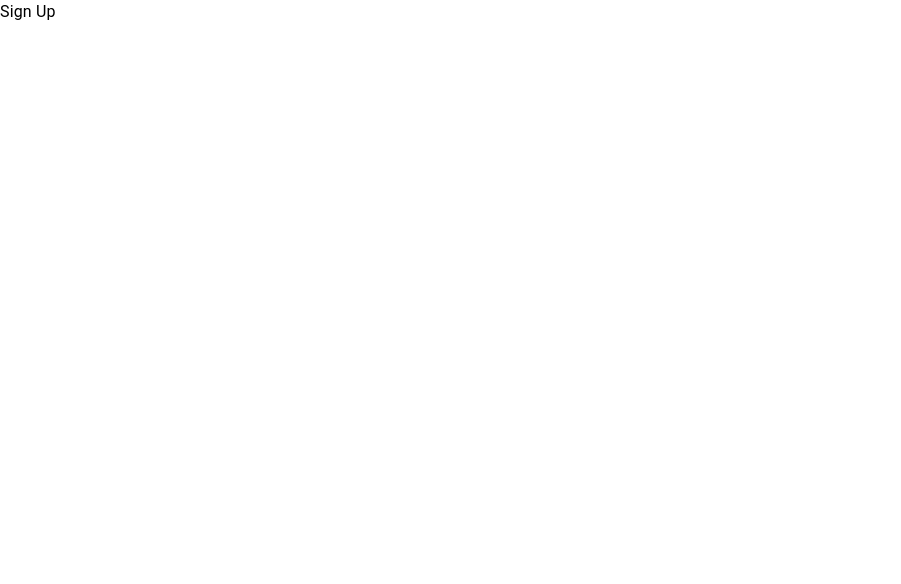
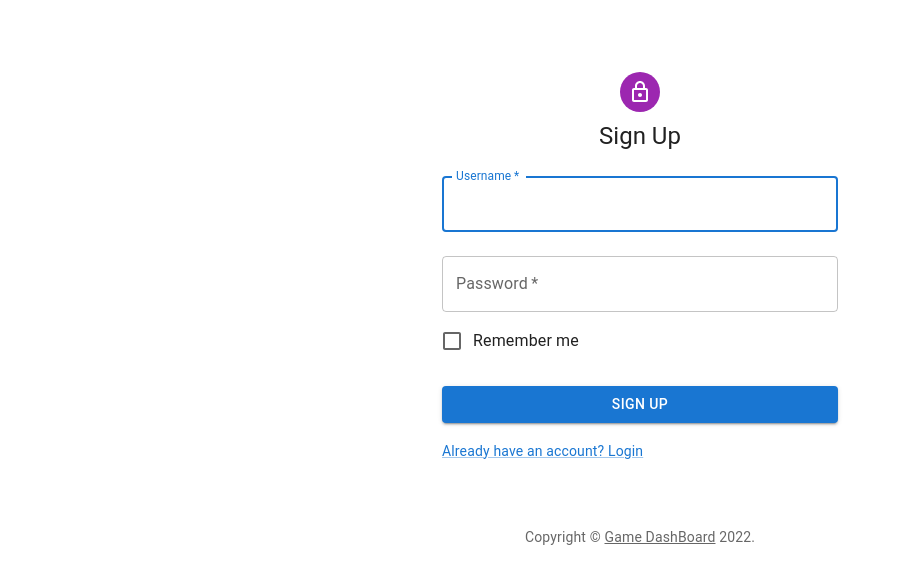
Before and after one commit to Madhur20/BoardGamesDashBoard, a Next.js app in the folder client/: page /signup in a window 1280 px wide. Shown: the top 584 px of the page, without its empty margins (0-901 px from the left). Built offline with nearby package versions, Linux system fonts and the light colour scheme.

Commit message:
Setting Up Login and Sign Up

```diff
--- a/client/pages/signup.tsx
+++ b/client/pages/signup.tsx
@@ -1,13 +1,107 @@
-import { Typography } from '@mui/material';
 import { NextPage } from 'next';
 import React from 'react';
+import Avatar from '@mui/material/Avatar';
+import Button from '@mui/material/Button';
+import CssBaseline from '@mui/material/CssBaseline';
+import TextField from '@mui/material/TextField';
+import FormControlLabel from '@mui/material/FormControlLabel';
+import Checkbox from '@mui/material/Checkbox';
+import Link from '@mui/material/Link';
+import Grid from '@mui/material/Grid';
+import Box from '@mui/material/Box';
+import LockOutlinedIcon from '@mui/icons-material/LockOutlined';
+import Typography from '@mui/material/Typography';
+import Container from '@mui/material/Container';
+import { createTheme, ThemeProvider } from '@mui/material/styles';
+
+function Copyright(props: any) {
+  return (
+    <Typography variant="body2" color="text.secondary" align="center" {...props}>
+      {'Copyright © '}
+      <Link color="inherit" href="https://mui.com/">
+        Game DashBoard
+      </Link>{' '}
+      {new Date().getFullYear()}
+      {'.'}
+    </Typography>
+  );
+}
+
+const theme = createTheme();
 
 const signup: NextPage = () => {
-    return (
-        <div>
-            <Typography>Sign Up</Typography>
-        </div>
-    )
-}
+    const handleSubmit = (event: React.FormEvent<HTMLFormElement>) => {
+        event.preventDefault();
+        const data = new FormData(event.currentTarget);
+        console.log({
+          email: data.get('username'),
+          password: data.get('password'),
+        });
+      };
+
+      return (
+        <ThemeProvider theme={theme}>
+          <Container component="main" maxWidth="xs">
+            <CssBaseline />
+            <Box
+              sx={{
+              marginTop: 8,
+              display: 'flex',
+              flexDirection: 'column',
+              alignItems: 'center',
+              }}
+            >
+            <Avatar sx={{ m: 1, bgcolor: 'secondary.main' }}>
+              <LockOutlinedIcon />
+            </Avatar>
+            <Typography component="h1" variant="h5">
+              Sign Up
+            </Typography>
+            <Box component="form" onSubmit={handleSubmit} noValidate sx={{ mt: 1 }}>
+              <TextField
+                margin="normal"
+                required
+                fullWidth
+                id="username"
+                label="Username"
+                name="username"
+                autoFocus
+              />
+              <TextField
+                margin="normal"
+                required
+                fullWidth
+                name="password"
+                label="Password"
+                type="password"
+                id="password"
+                autoComplete="current-password"
+              />
+              <FormControlLabel
+              control={<Checkbox value="remember" color="primary" />}
+              label="Remember me"
+              />
+              <Button
+                type="submit"
+                fullWidth
+                variant="contained"
+                sx={{ mt: 3, mb: 2 }}
+              >
+                Sign Up
+              </Button>
+              <Grid container>
+                <Grid item>
+                  <Link href="/" variant="body2">
+                    {"Already have an account? Login"}
+                  </Link>
+                </Grid>
+              </Grid>
+            </Box>
+          </Box>
+          <Copyright sx={{ mt: 8, mb: 4 }} />
+        </Container>
+      </ThemeProvider>
+      )
+    }
 
 export default signup;
```
Also changed, not shown: client/pages/index.tsx (+5 -5 lines).
